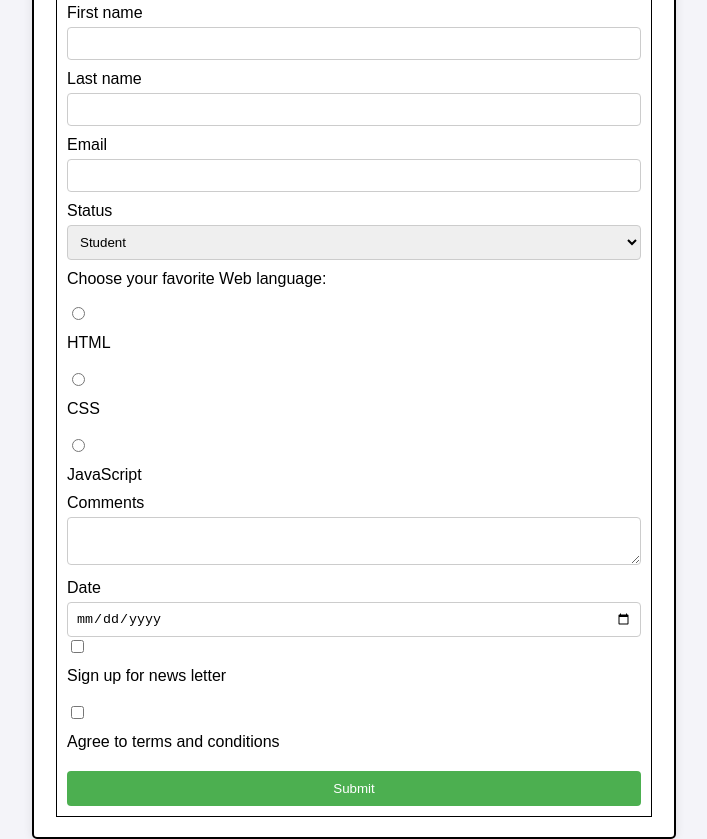
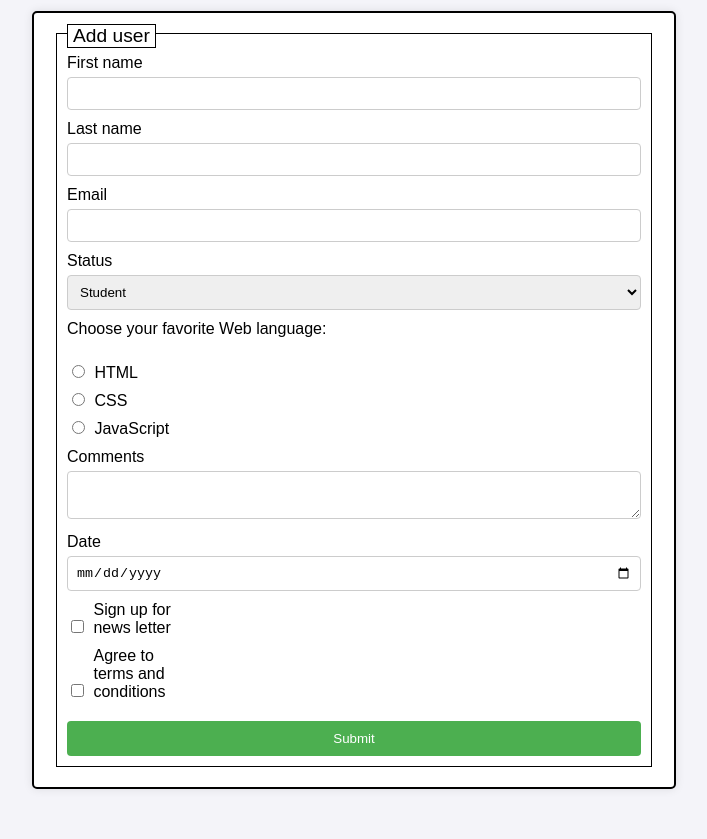
Before and after one commit to jlcarrascof/CSS-Layout-Project, a plain HTML site: page index.html in a window 1280 px wide. Shown: the whole page, without its empty margins (286-993 px from the left). After the commit the page ends 800 px from the top, so only its background shows below. Drawn offline with Linux system fonts and the light colour scheme.

Commit message:
Fix display in labels

```diff
--- a/layout.css
+++ b/layout.css
@@ -37,8 +37,9 @@ legend {
 }
 
 label {
-    display: block;
+    display: inline-block;
     margin-top: 10px;
+    width: 100px;
 }
 
 input[type="text"],
```
